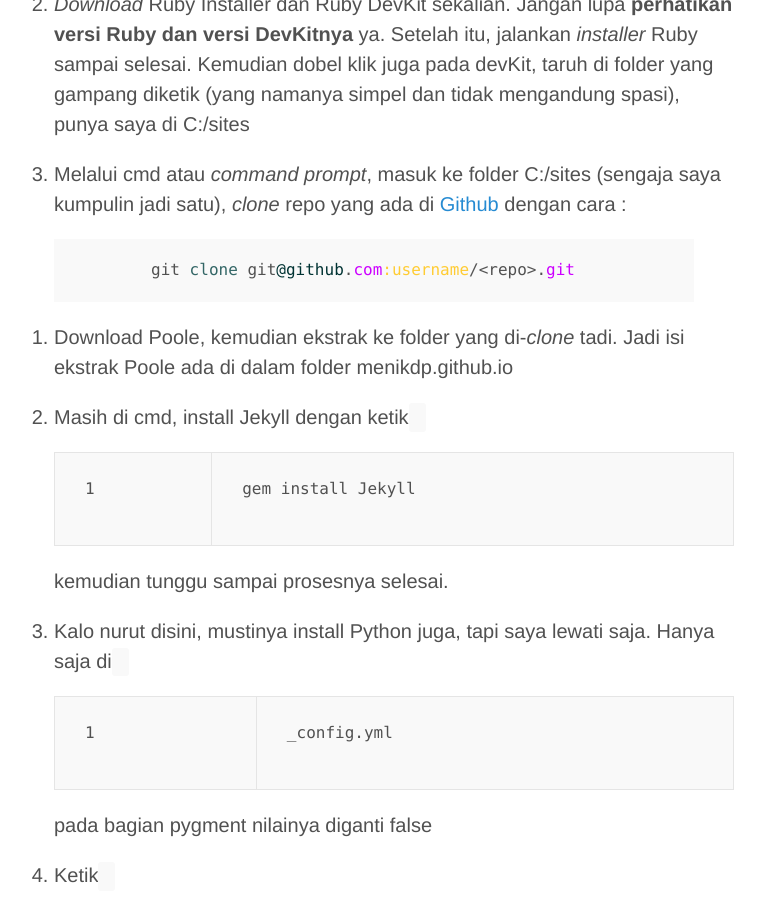
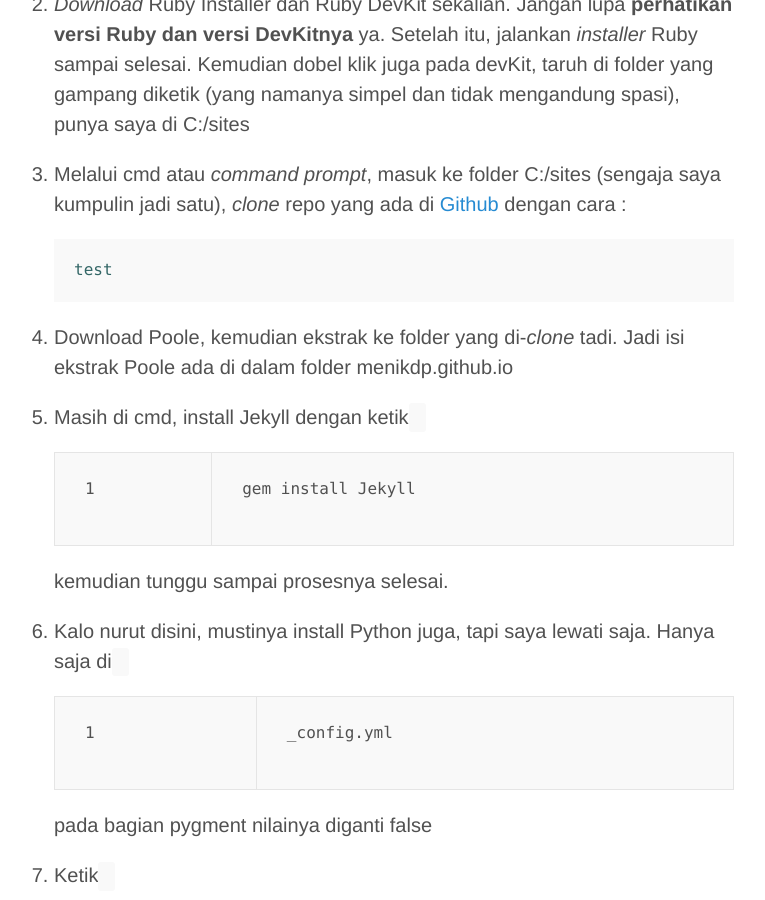
Before and after one commit to menikdp/menikdp.github.io, a Jekyll site: the page built from _posts/2014-10-02-install-ruby-and-jekyll-in-windows.md, in a window 1280 px wide and 900 px high, scrolled down 632 px. Shown: the whole window, without its empty margins (266-1031 px from the left). Built offline with Jekyll 4.4.1, drawn with Linux system fonts in a browser that asks for light colours.

Commit message:
ganti markdown ke html

```diff
--- a/_posts/2014-10-02-install-ruby-and-jekyll-in-windows.md
+++ b/_posts/2014-10-02-install-ruby-and-jekyll-in-windows.md
@@ -16,9 +16,8 @@ Keren kan kalau melihat alamat blog yang kaya gini [menikdp.github.io][blogku] ?
 2. *Download* Ruby Installer dan Ruby DevKit sekalian. Jangan lupa <b>perhatikan versi Ruby dan versi DevKitnya</b> ya. Setelah itu, jalankan *installer* Ruby sampai selesai. Kemudian dobel klik juga pada devKit, taruh di folder yang gampang diketik (yang namanya simpel dan tidak mengandung spasi), punya saya di C:/sites
 
 3. Melalui cmd atau *command prompt*, masuk ke folder C:/sites (sengaja saya kumpulin jadi satu), *clone* repo yang ada di [Github][github] dengan cara :
-{% highlight ruby%}
-	git clone git@github.com:username/<repo>.git
-{% endhighlight %}
+
+    <div class="highlight"><pre><code class="language-ruby" data-lang="ruby"><span class="nb">test</span></code></pre></div>
 
 4. Download Poole, kemudian ekstrak ke folder yang di-*clone* tadi. Jadi isi ekstrak Poole ada di dalam folder menikdp.github.io
 
```
